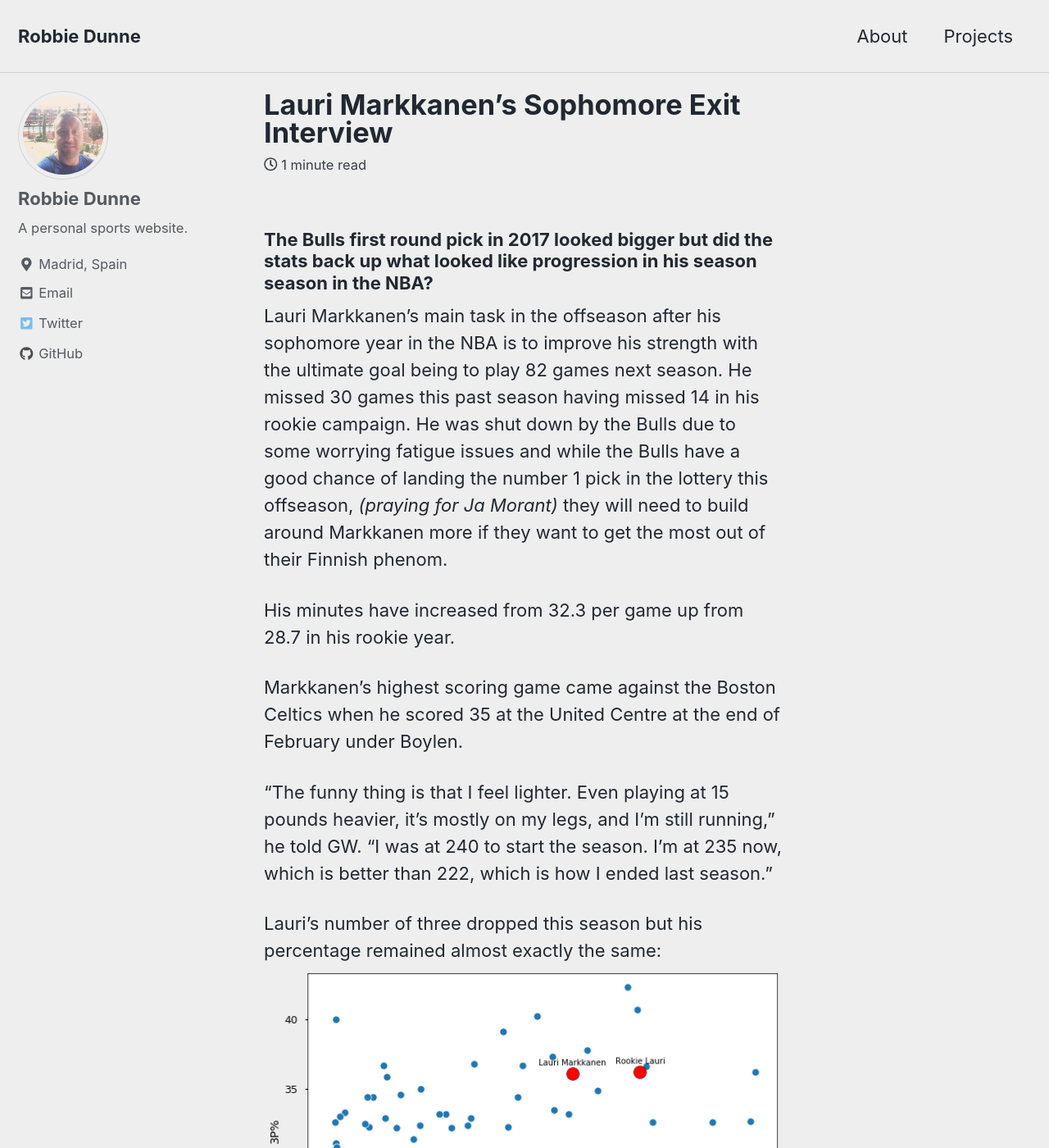
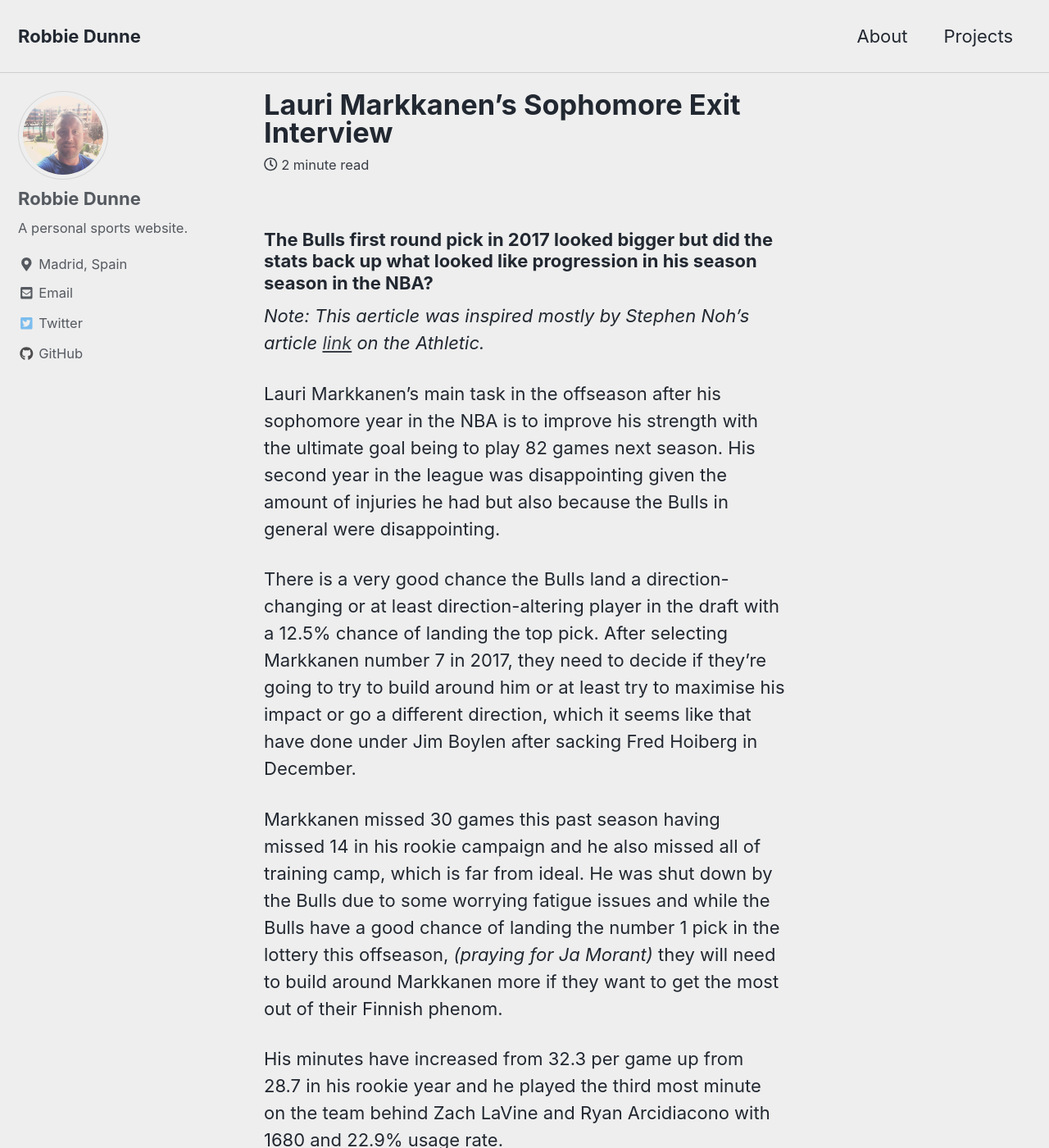
Before and after one commit to robbiejdunne/robbiejdunne.github.io, a Jekyll site: the page built from _posts/2019-04-11-lauri-markkanen.md, in a window 1280 px wide and 1400 px high. Shown: the whole window at 82% size. Built offline with Jekyll 4.4.1, drawn with Linux system fonts in a browser that asks for light colours; cached includes are drawn as plain includes; nearby versions of some CDN libraries; some of the changed text lies outside the part shown.

Commit message:
first change

```diff
--- a/_posts/2019-04-11-lauri-markkanen.md
+++ b/_posts/2019-04-11-lauri-markkanen.md
@@ -8,11 +8,23 @@
 
 ### The Bulls first round pick in 2017 looked bigger but did the stats back up what looked like progression in his season season in the NBA?
 
-Lauri Markkanen’s main task in the offseason after his sophomore year in the NBA is to improve his strength with the ultimate goal being to play 82 games next season. He missed 30 games this past season having missed 14 in his rookie campaign. He was shut down by the Bulls due to some worrying fatigue issues and while the Bulls have a good chance of landing the number 1 pick in the lottery this offseason, *(praying for Ja Morant)* they will need to build around Markkanen more if they want to get the most out of their Finnish phenom.
+*Note: This aerticle was inspired mostly by Stephen Noh's article [link](https://theathletic.com/766748/2019/01/15/why-lauri-markkanen-has-stagnated-in-his-sophomore-season/) on the Athletic.*
 
-His minutes have increased from 32.3 per game up from 28.7 in his rookie year.
+Lauri Markkanen’s main task in the offseason after his sophomore year in the NBA is to improve his strength with the ultimate goal being to play 82 games next season. His second year in the league was disappointing given the amount of injuries he had but also because the Bulls in general were disappointing.
+
+There is a very good chance the Bulls land a direction-changing or at least direction-altering player in the draft with a 12.5% chance of landing the top pick. After selecting Markkanen number 7 in 2017, they need to decide if they're going to try to build around him or at least try to maximise his impact or go a different direction, which it seems like that have done under Jim Boylen after sacking Fred Hoiberg in December.
+
+Markkanen missed 30 games this past season having missed 14 in his rookie campaign and he also missed all of training camp, which is far from ideal. He was shut down by the Bulls due to some worrying fatigue issues and while the Bulls have a good chance of landing the number 1 pick in the lottery this offseason, *(praying for Ja Morant)* they will need to build around Markkanen more if they want to get the most out of their Finnish phenom.
+
+His minutes have increased from 32.3 per game up from 28.7 in his rookie year and he played the third most minute on the team behind Zach LaVine and Ryan Arcidiacono with 1680 and 22.9% usage rate.
 
 Markkanen’s highest scoring game came against the Boston Celtics when he scored 35 at the United Centre at the end of February under Boylen.
+
+### The problem with Boylen
+
+Under Boylen, the Bulls have slowed down, forcing Markkanen to create more of his own shots against packed defenses in the half-court. They are also taking less 3 points attempts.
+
+<img src="{{ site.url }}{{ site.baseurl }}/images/lauri/points.png" alt="Lauri Markkanen">
 
 "The funny thing is that I feel lighter. Even playing at 15 pounds heavier, it’s mostly on my legs, and I’m still running,” he told GW. "I was at 240 to start the season. I’m at 235 now, which is better than 222, which is how I ended last season.”
 
```
Also changed, not shown: images/lauri/lauri1.jpg (added), images/lauri/points.png (added), images/points.png (added).
